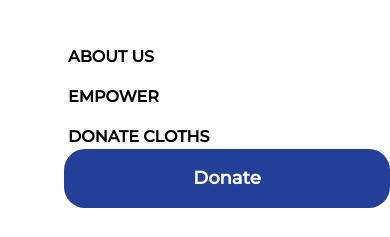
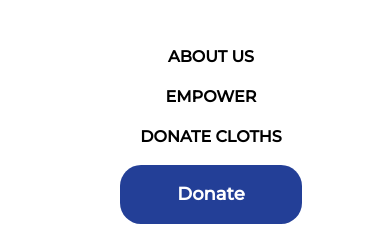
Before and after one commit to YogeshTiwari2000/Projects, a plain HTML site: page donate/index.html in a window 390 px wide. Shown: the part 114-351 px from the top of the page. Drawn offline with nearby package versions, Linux system fonts and the light colour scheme.

Commit message:
home navbar

```diff
--- a/donate/index.html
+++ b/donate/index.html
@@ -169,6 +169,14 @@
 ul {
     flex-direction: column;
 }
+.donate-button {
+    margin-left: 0rem;
+    margin-top: 1rem;
+}
+.home{
+margin: auto;
+text-align: center;
+}
 
               }
 
@@ -220,7 +228,7 @@ ul {
         <div id="logo">
           <img src="logo_cloth.png" alt="" />
         </div>
-        <div>
+        <div class="home">
           <!-- class="nav-menu" -->
           <ul>
             <strong>
```
